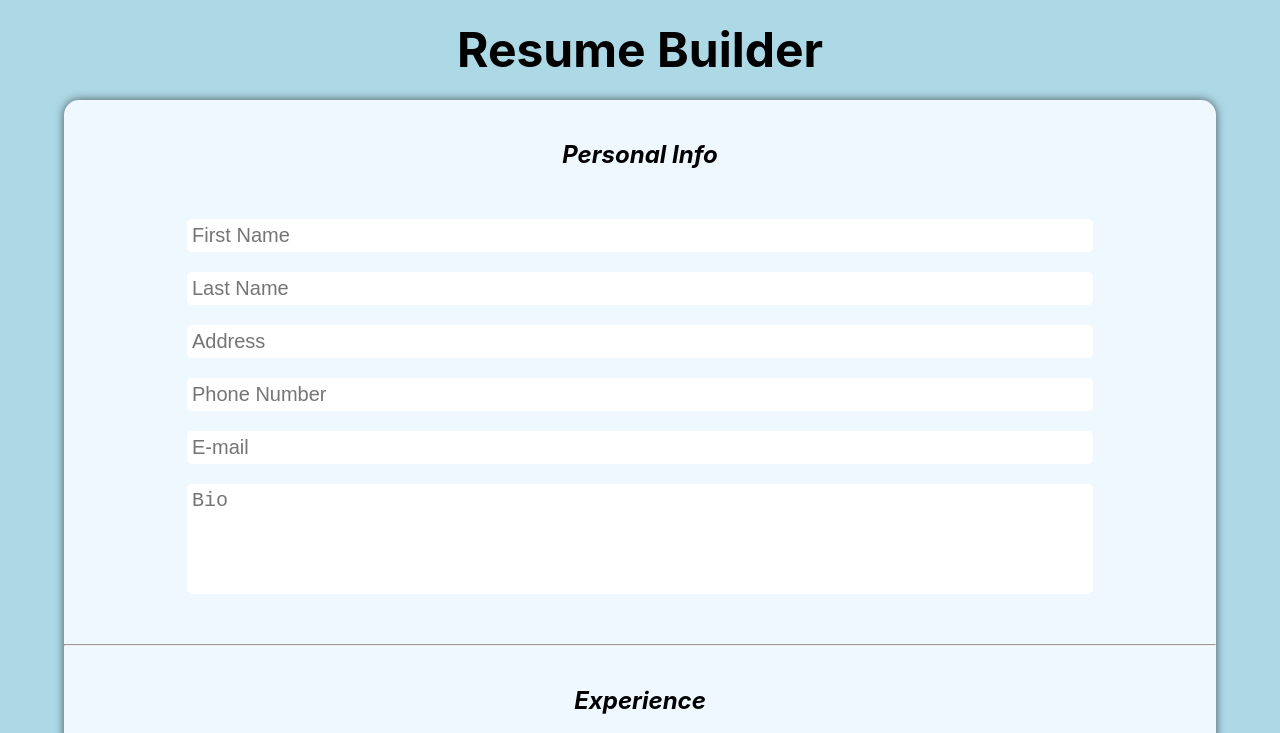
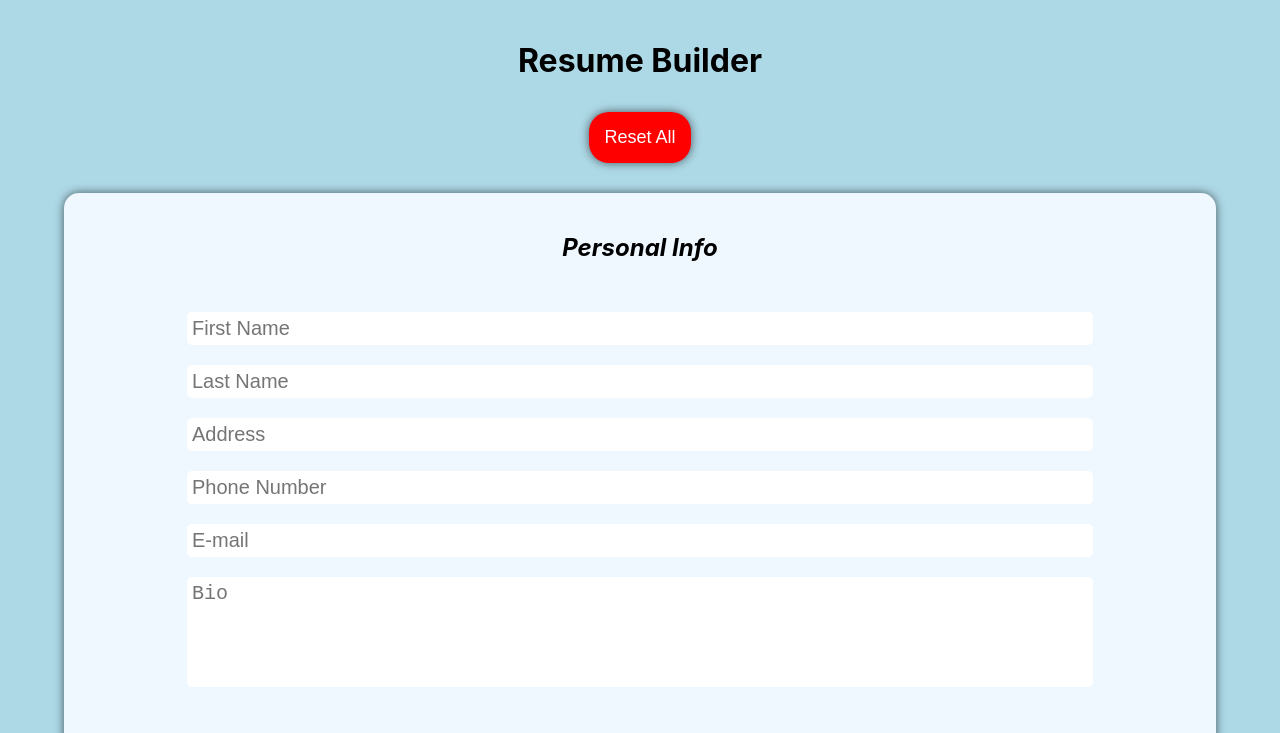
Before and after one commit to chadjcampbell/cv-project, a React (Create React App) app: page / in a window 1280 px wide. Shown: the top 733 px of the page. Built offline with nearby package versions, Linux system fonts and the light colour scheme.

Commit message:
set state for Personal, add reset button to Header

```diff
--- a/src/App.css
+++ b/src/App.css
@@ -8,9 +8,11 @@
 }
 
 .Header {
-  font-size: 48px;
+  display: flex;
+  flex-direction: column;
+  align-items: center;
+  justify-content: center;
   font-weight: bolder;
-  height: 60px;
   margin-top: 20px;
 }
 
@@ -108,6 +110,13 @@ button {
   background-color: blue;
 }
 
+.resetBtn {
+  padding: 15px;
+  width: auto;
+  height: auto;
+  background-color: red;
+}
+
 button:hover {
   cursor: pointer;
   transform: scale(1.1);
--- a/src/App.js
+++ b/src/App.js
@@ -6,6 +6,16 @@ import Preview from "./components/Preview";
 import uuid from "react-uuid";
 
 function App() {
+  function newPersonal() {
+    return {
+      fname: "",
+      lname: "",
+      address: "",
+      number: "",
+      email: "",
+      bio: "",
+    };
+  }
   function newExperience() {
     return {
       id: uuid(),
@@ -28,7 +38,7 @@ function App() {
     };
   }
 
-  const [personalInfo, setPersonalInfo] = useState({});
+  const [personalInfo, setPersonalInfo] = useState(newPersonal());
   const [experience, setExperience] = useState([newExperience()]);
   const [education, setEducation] = useState([newEducation()]);
 
@@ -72,10 +82,17 @@ function App() {
     setEducation(newState);
   }
 
+  function resetForm() {
+    setPersonalInfo(newPersonal());
+    setExperience([newExperience()]);
+    setEducation([newEducation()]);
+  }
+
   return (
     <div className="App">
-      <Header />
+      <Header resetForm={resetForm} />
       <Main
+        personalInfo={personalInfo}
         changePersonalInfo={changePersonalInfo}
         experience={experience}
         addExperience={addExperience}
--- a/src/components/Header.js
+++ b/src/components/Header.js
@@ -1,5 +1,12 @@
-function Header() {
-  return <header className="Header">Resume Builder</header>;
+function Header({ resetForm }) {
+  return (
+    <header className="Header">
+      <h1>Resume Builder</h1>
+      <button className="resetBtn" onClick={resetForm}>
+        Reset All
+      </button>
+    </header>
+  );
 }
 
 export default Header;
--- a/src/components/Main.js
+++ b/src/components/Main.js
@@ -3,6 +3,7 @@ import Experience from "./Experience";
 import Personal from "./Personal";
 
 function Main({
+  personalInfo,
   changePersonalInfo,
   experience,
   addExperience,
@@ -15,7 +16,10 @@ function Main({
 }) {
   return (
     <div className="Main">
-      <Personal changePersonalInfo={changePersonalInfo} />
+      <Personal
+        personalInfo={personalInfo}
+        changePersonalInfo={changePersonalInfo}
+      />
       <hr />
       <Experience
         experience={experience}
--- a/src/components/Personal.js
+++ b/src/components/Personal.js
@@ -1,4 +1,4 @@
-function Personal({ changePersonalInfo }) {
+function Personal({ personalInfo, changePersonalInfo }) {
   function handleChange(event) {
     changePersonalInfo(event.target.name, event.target.value);
   }
@@ -7,36 +7,42 @@ function Personal({ changePersonalInfo }) {
       <h2>Personal Info</h2>
       <form autoComplete="on">
         <input
+          value={personalInfo.fname}
           onChange={handleChange}
           placeholder="First Name"
           type="text"
           name="fname"
         ></input>
         <input
+          value={personalInfo.lname}
           onChange={handleChange}
           placeholder="Last Name"
           type="text"
           name="lname"
         ></input>
         <input
+          value={personalInfo.address}
           onChange={handleChange}
           placeholder="Address"
           type="text"
           name="address"
         ></input>
         <input
+          value={personalInfo.number}
           onChange={handleChange}
           placeholder="Phone Number"
           type="tel"
           name="number"
         ></input>
         <input
+          value={personalInfo.email}
           onChange={handleChange}
           placeholder="E-mail"
           type="email"
           name="email"
         ></input>
         <textarea
+          value={personalInfo.bio}
           onChange={handleChange}
           placeholder="Bio"
           name="bio"
```
